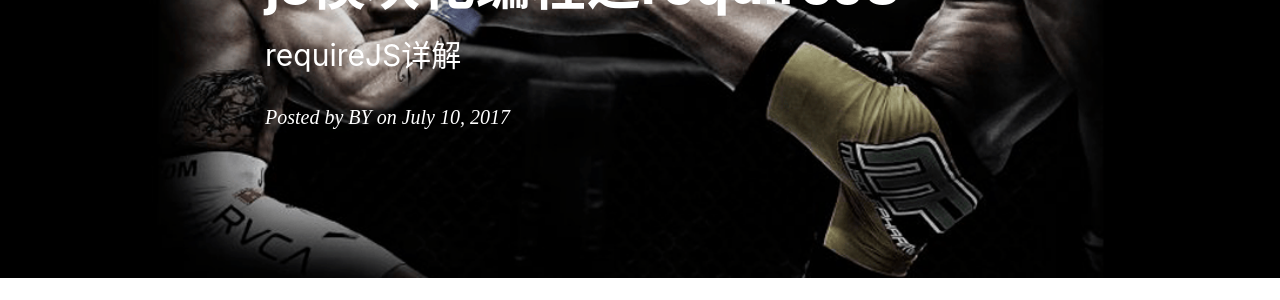
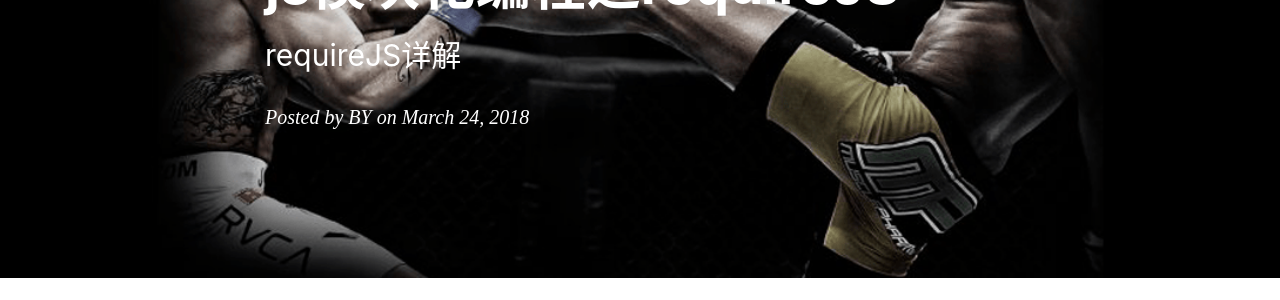
Before and after one commit to 32321/32321.github.io, a Jekyll site: the page built from _posts/2018-03-15-requirejs详解1.md, in a window 1280 px wide and 900 px high. Shown: the part 245-545 px from the top of the window. Built offline with Jekyll 4.4.1, drawn with Linux system fonts in a browser that asks for light colours; nearby versions of some CDN libraries; comment, search, counter and statistics services are not loaded; some of the changed text lies outside the part shown.

Commit message:
Update 2018-03-15-requirejs详解1.md

```diff
--- a/_posts/2018-03-15-requirejs详解1.md
+++ b/_posts/2018-03-15-requirejs详解1.md
@@ -2,7 +2,7 @@
 layout:     post
 title:      js模块化编程之requireJS
 subtitle:   requireJS详解
-date:       2017-07-10
+date:       2018-03-24
 author:     BY
 header-img: img/post-bg-mma-0.png
 catalog: true
```
